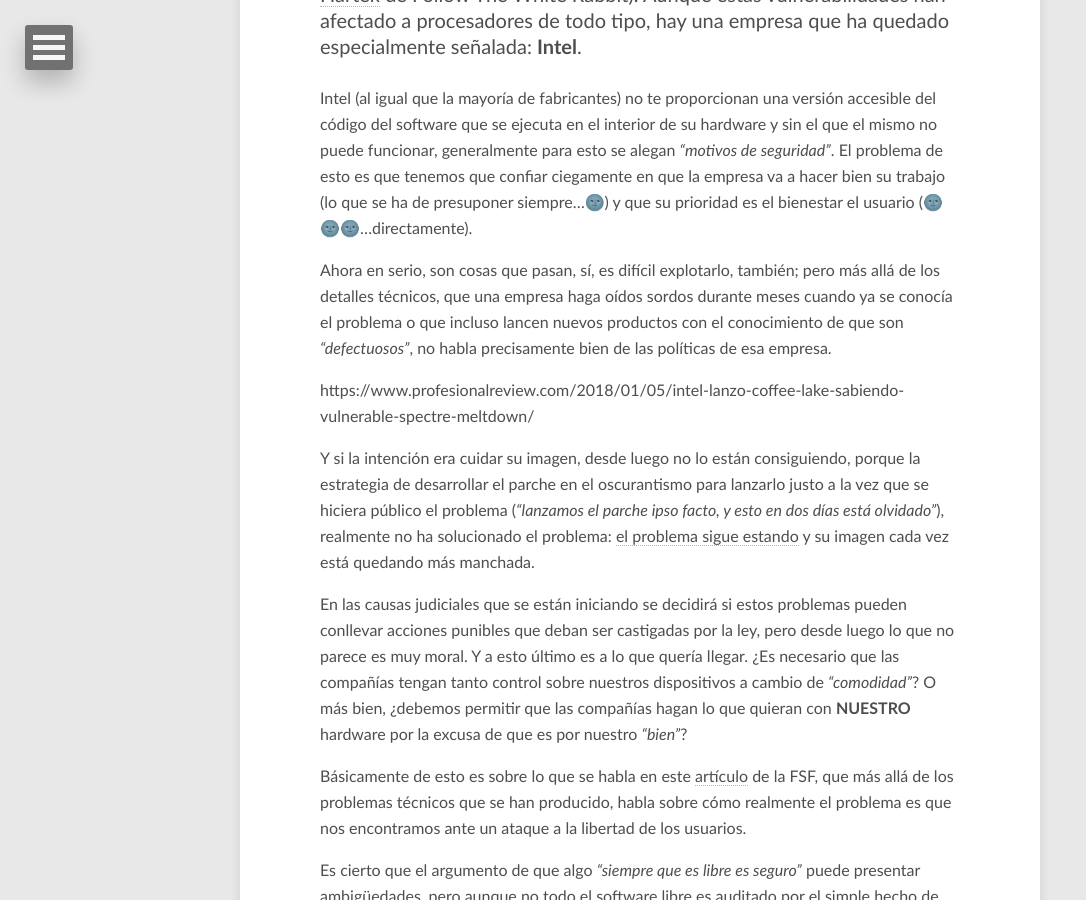
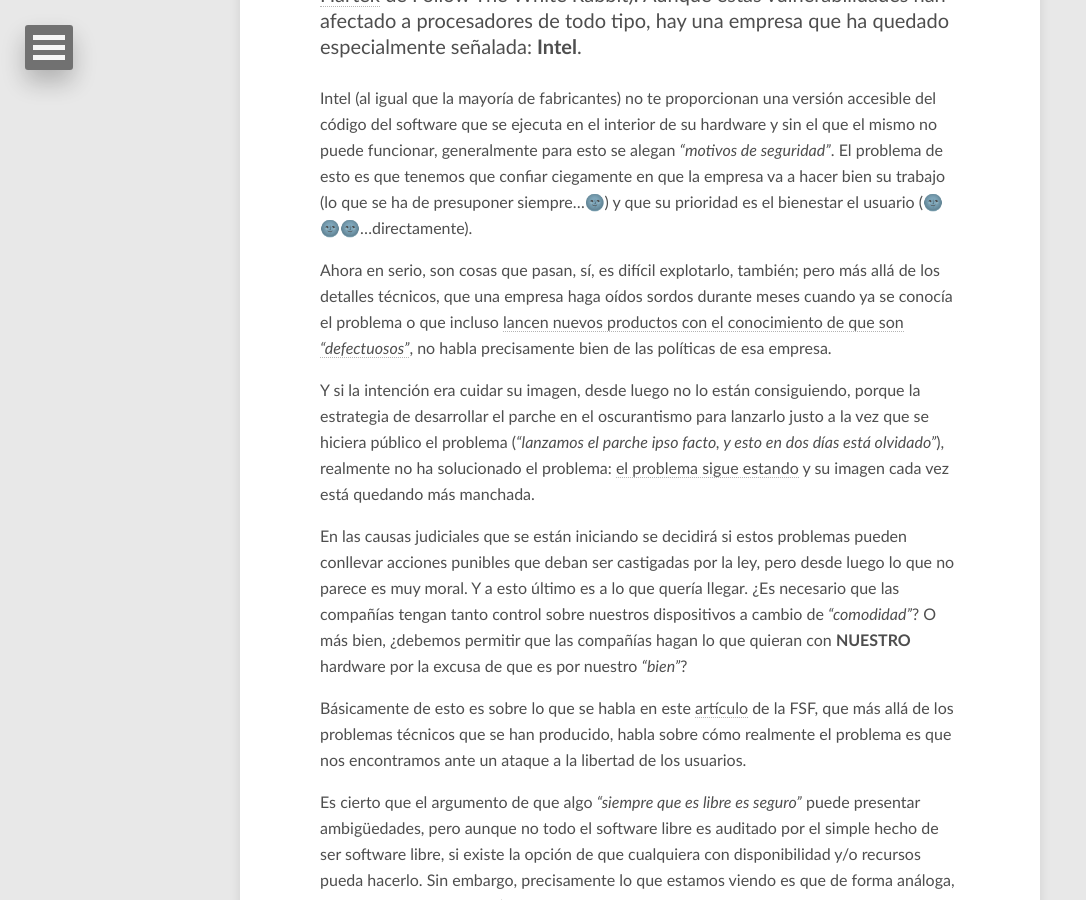
Before and after one commit to Interferencias/interferencias.github.io, a Jekyll site: the page built from _posts/2018-01-20-el-spectre-el-meltdown-y-la-libertad.md, in a window 1280 px wide and 900 px high, scrolled down 617 px. Shown: the whole window, without its empty margins (0-1086 px from the left). Built offline with Jekyll 4.4.1, drawn with Linux system fonts in a browser that asks for light colours; nearby versions of some CDN libraries; comment, search, counter and statistics services are not loaded.

Commit message:
Corrige errata artículo Spectre, Meltdown, libertad

```diff
--- a/_posts/2018-01-20-el-spectre-el-meltdown-y-la-libertad.md
+++ b/_posts/2018-01-20-el-spectre-el-meltdown-y-la-libertad.md
@@ -11,9 +11,7 @@
 
 Intel (al igual que la mayoría de fabricantes) no te proporcionan una versión accesible del código del software que se ejecuta en el interior de su hardware y sin el que el mismo no puede funcionar, generalmente para esto se alegan _"motivos de seguridad"_. El problema de esto es que tenemos que confiar ciegamente en que la empresa va a hacer bien su trabajo (lo que se ha de presuponer siempre...🌚) y que su prioridad es el bienestar el usuario (🌚🌚🌚...directamente).
 
-Ahora en serio, son cosas que pasan, sí, es difícil explotarlo, también; pero más allá de los detalles técnicos, que una empresa haga oídos sordos durante meses cuando ya se conocía el problema o que incluso lancen nuevos productos con el conocimiento de que son _"defectuosos"_, no habla precisamente bien de las políticas de esa empresa.
-
-https://www.profesionalreview.com/2018/01/05/intel-lanzo-coffee-lake-sabiendo-vulnerable-spectre-meltdown/
+Ahora en serio, son cosas que pasan, sí, es difícil explotarlo, también; pero más allá de los detalles técnicos, que una empresa haga oídos sordos durante meses cuando ya se conocía el problema o que incluso [lancen nuevos productos con el conocimiento de que son _"defectuosos"_](https://www.profesionalreview.com/2018/01/05/intel-lanzo-coffee-lake-sabiendo-vulnerable-spectre-meltdown/), no habla precisamente bien de las políticas de esa empresa.
 
 Y si la intención era cuidar su imagen, desde luego no lo están consiguiendo, porque la estrategia de desarrollar el parche en el oscurantismo para lanzarlo justo a la vez que se hiciera público el problema (_"lanzamos el parche ipso facto, y esto en dos días está olvidado"_), realmente no ha solucionado el problema: [el problema sigue estando](https://www.xataka.com/componentes/intel-admite-que-el-parche-para-spectre-provoca-problemas-en-practicamente-todos-sus-procesadores) y su imagen cada vez está quedando más manchada.
 
```
